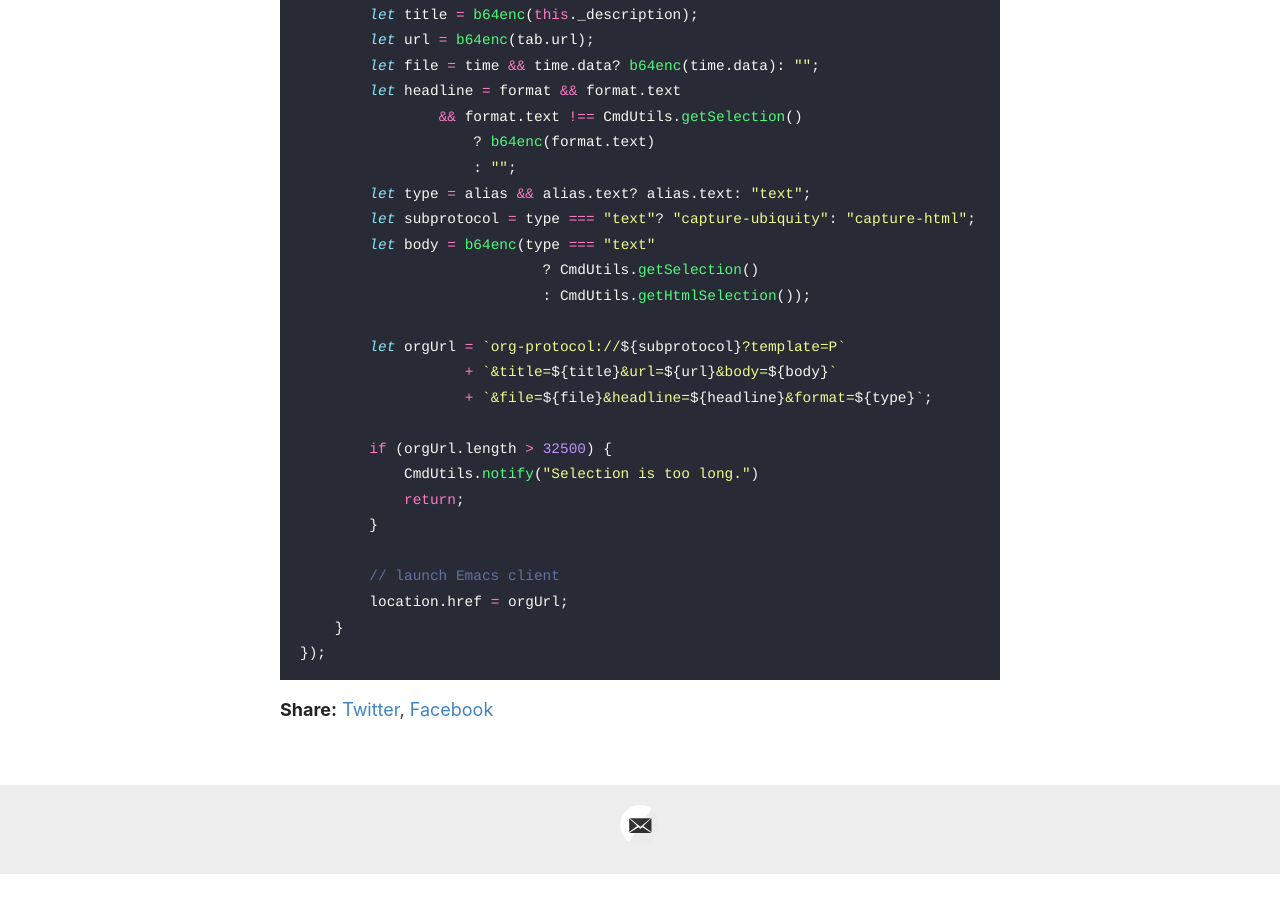
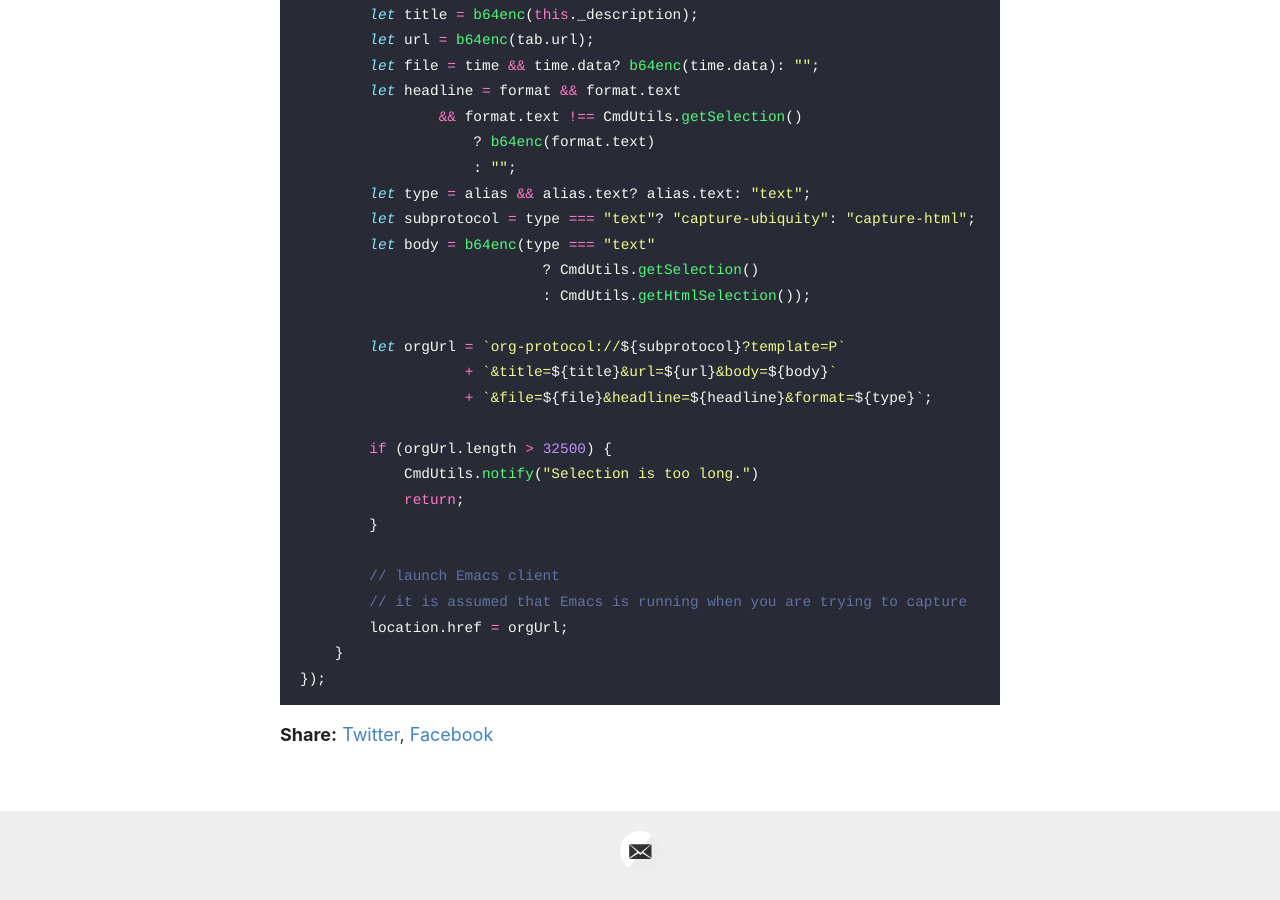
Before and after one commit to GChristensen/posts, a Jekyll site: the page built from _posts/2019-08-31-dynamic-org-capture-templates.md, in a window 1280 px wide and 900 px high, scrolled down 4006 px. Built offline with Jekyll 4.4.1, drawn with Linux system fonts in a browser that asks for light colours; before the commit the page ends 4881 px from its top, so only the background shows below that.

Commit message:
site edit

```diff
--- a/_posts/2019-08-31-dynamic-org-capture-templates.md
+++ b/_posts/2019-08-31-dynamic-org-capture-templates.md
@@ -175,6 +175,7 @@ CmdUtils.CreateCommand({
         }
 
         // launch Emacs client
+        // it is assumed that Emacs is running when you are trying to capture
         location.href = orgUrl;
     }
 });
```
